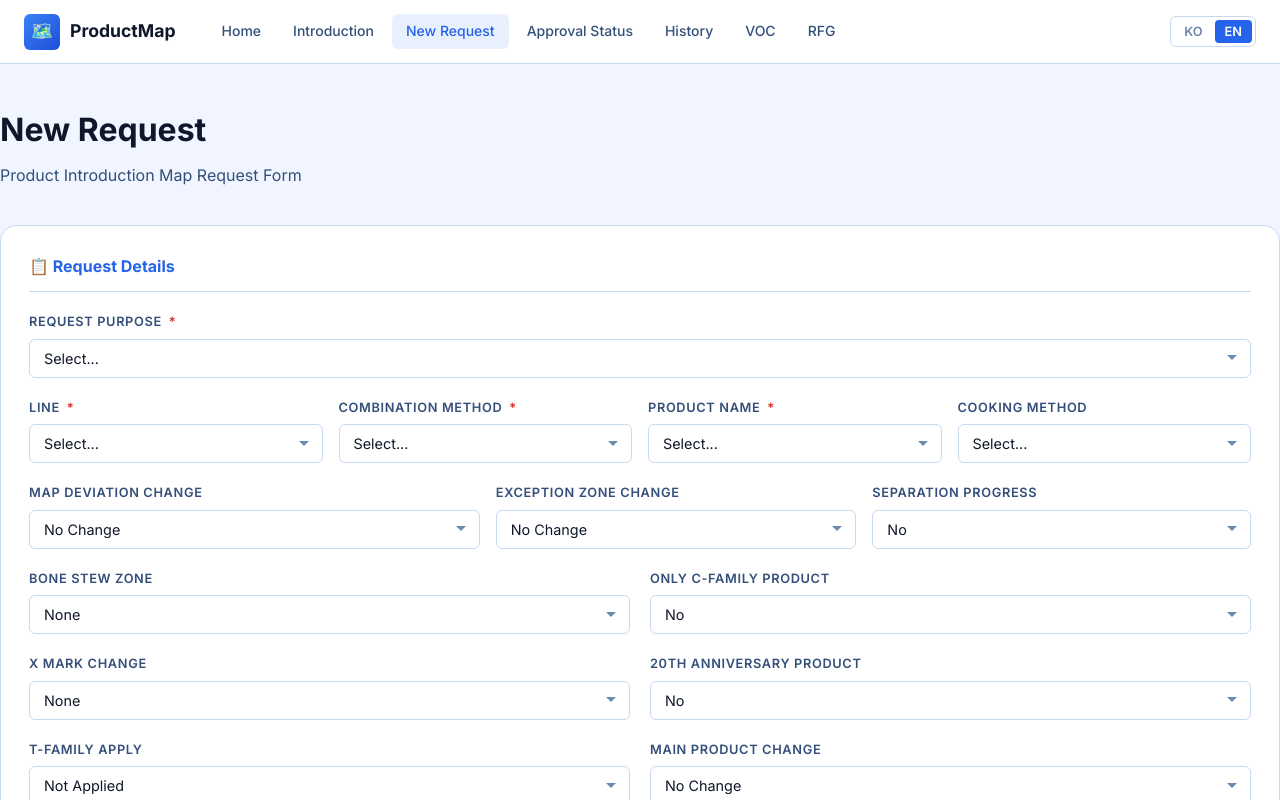
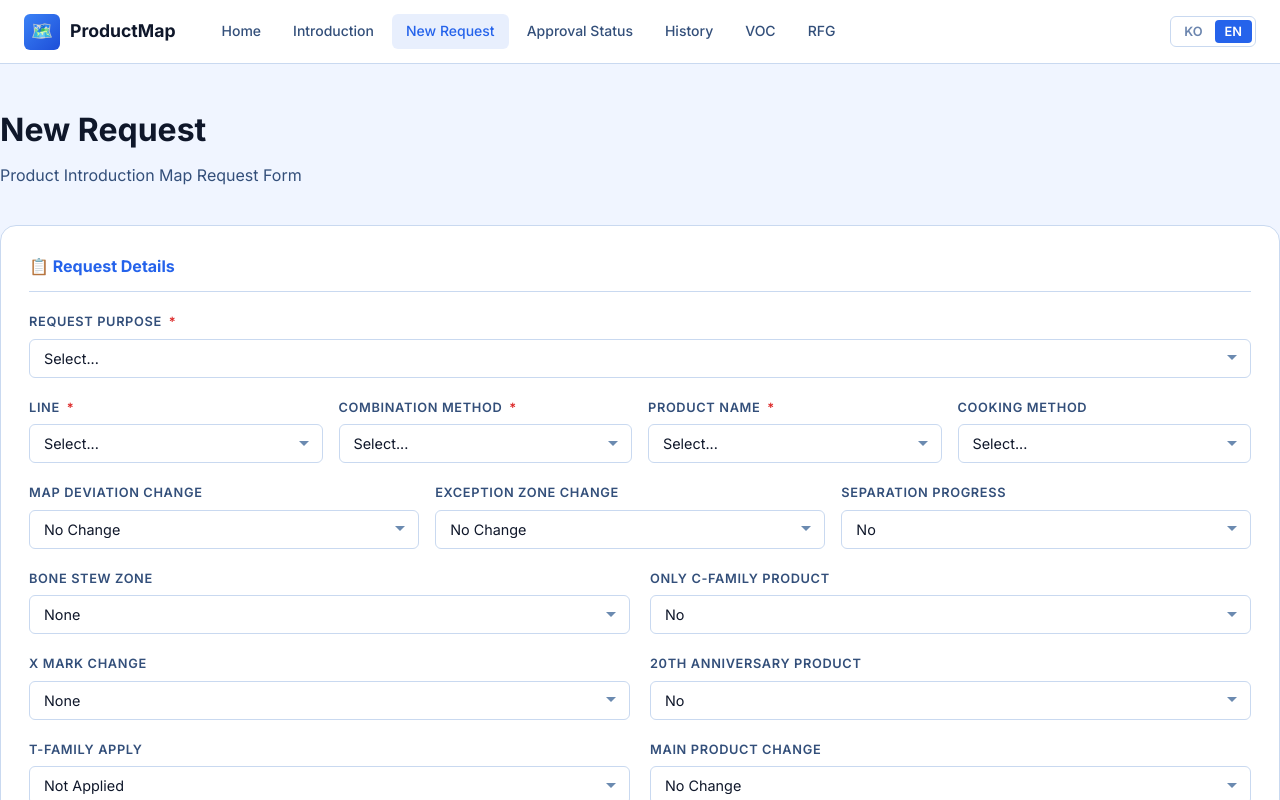
Before and after one commit to dndud3377/request-site, a React (Create React App) app in the folder frontend/: page /request in a window 1280 px wide. Shown: the top 800 px of the page. Built offline with nearby package versions, Linux system fonts and the light colour scheme.

Commit message:
fix: adjust map deviation row flex ratios
지도 편차 변경: 25 → 20, 변경 사유: 20 → 25

https://claude.ai/code/session_01CNRPcQhfp39JejgrtDShgz

```diff
--- a/frontend/src/pages/RequestPage.tsx
+++ b/frontend/src/pages/RequestPage.tsx
@@ -424,8 +424,8 @@ const hasMapDeviation = detail.map_deviation_change === '변경 있음';
 
           {/* 5-7. 지도 편차 변경 / 예외 구역 변경 / 분리 진행 여부 — 한 줄 */}
           <div className="full-width" style={{ display: 'flex', gap: '16px', alignItems: 'flex-start' }}>
-            {/* 지도 편차 변경 — 25% */}
-            <div className="form-group" style={{ flex: 25 }}>
+            {/* 지도 편차 변경 — 20% */}
+            <div className="form-group" style={{ flex: 20 }}>
               <label className="form-label">{t('request.map_deviation_change')}</label>
               <select className="form-control" name="map_deviation_change" value={detail.map_deviation_change} onChange={handleDetailChange}>
                 <option value="변경 없음">{t('request.map_deviation_no_change')}</option>
@@ -439,9 +439,9 @@ const hasMapDeviation = detail.map_deviation_change === '변경 있음';
                 <input className="form-control" name="map_deviation_value" value={detail.map_deviation_value} onChange={handleDetailChange} />
               </div>
             )}
-            {/* 변경 사유 — 20% (변경 있음 시) */}
+            {/* 변경 사유 — 25% (변경 있음 시) */}
             {hasMapDeviation && (
-              <div className="form-group" style={{ flex: 20 }}>
+              <div className="form-group" style={{ flex: 25 }}>
                 <label className="form-label">{t('request.map_deviation_reason')}</label>
                 <input className="form-control" name="map_deviation_reason" value={detail.map_deviation_reason} onChange={handleDetailChange} />
               </div>
```
